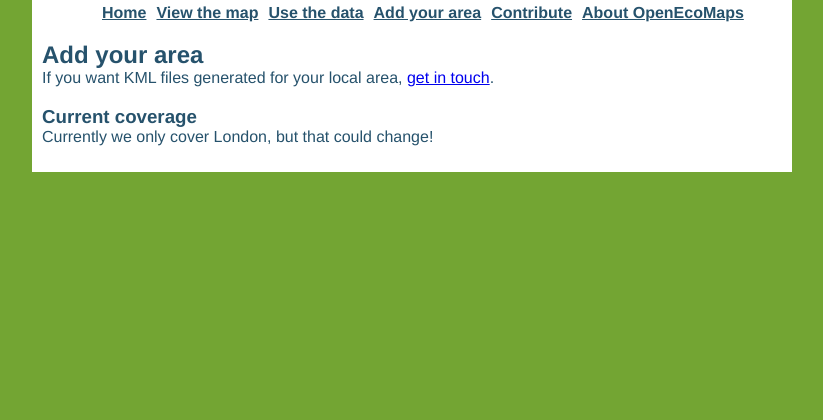
After one commit to tomchance/OpenEcoMaps, a PHP site: page /areas.php in a window 1280 px wide. The commit adds this page. Shown: the part 111-531 px from the top of the page, without its empty margins (228-1051 px from the left). Run offline with PHP 8.4, Linux system fonts and the light colour scheme; data that the repository does not hold is empty.

Commit message:
Adding pages to accommodate people wanting OEM in other parts of the world

```diff
--- /dev/null
+++ b/www/areas.php
@@ -0,0 +1,19 @@
+<?php
+$page_title = "add your area";
+include("includes/header.inc");
+?>
+
+<div id="contents" class="solid">
+  <div id="text">
+    <h2>Add your area</h2>
+
+    <p>If you want KML files generated for your local area, <a href="mailto:tom@acrewoods.net?subject=OpenEcoMaps coverage">get in touch</a>.</p>
+
+    <h3>Current coverage</h3>
+
+    <p>Currently we only cover London, but that could change!</p>
+
+  </div>
+</div>
+
+<?php include("includes/footer.inc"); ?>
--- a/www/includes/header.inc
+++ b/www/includes/header.inc
@@ -55,6 +55,7 @@
     <li><a href="index.php">Home</a></li>
     <li><a href="map.php">View the map</a></li>
     <li><a href="data.php">Use the data</a></li>
+    <li><a href="areas.php">Add your area</a></li>
     <li><a href="contribute.php">Contribute</a></li>
     <li><a href="about.php">About OpenEcoMaps</a></li>
   </ul>
```
Also changed, not shown: www/data.php (+8 -0 lines).
